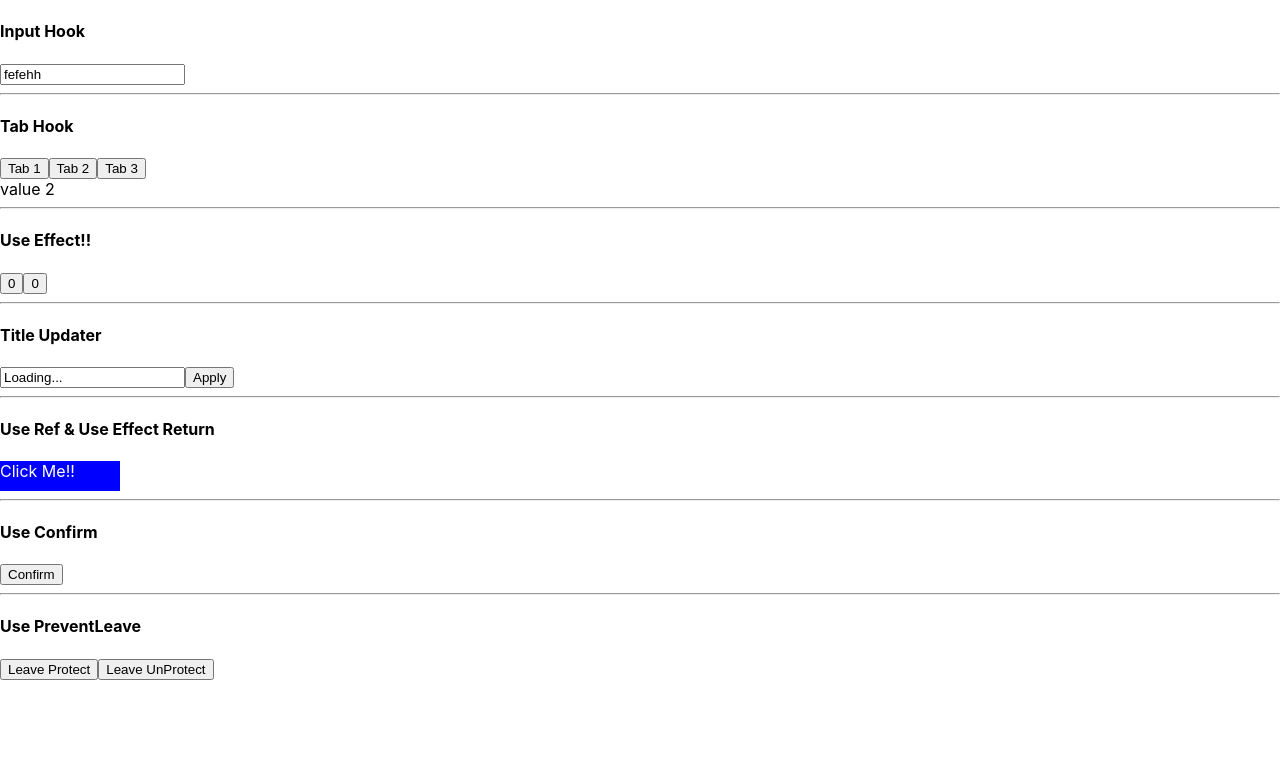
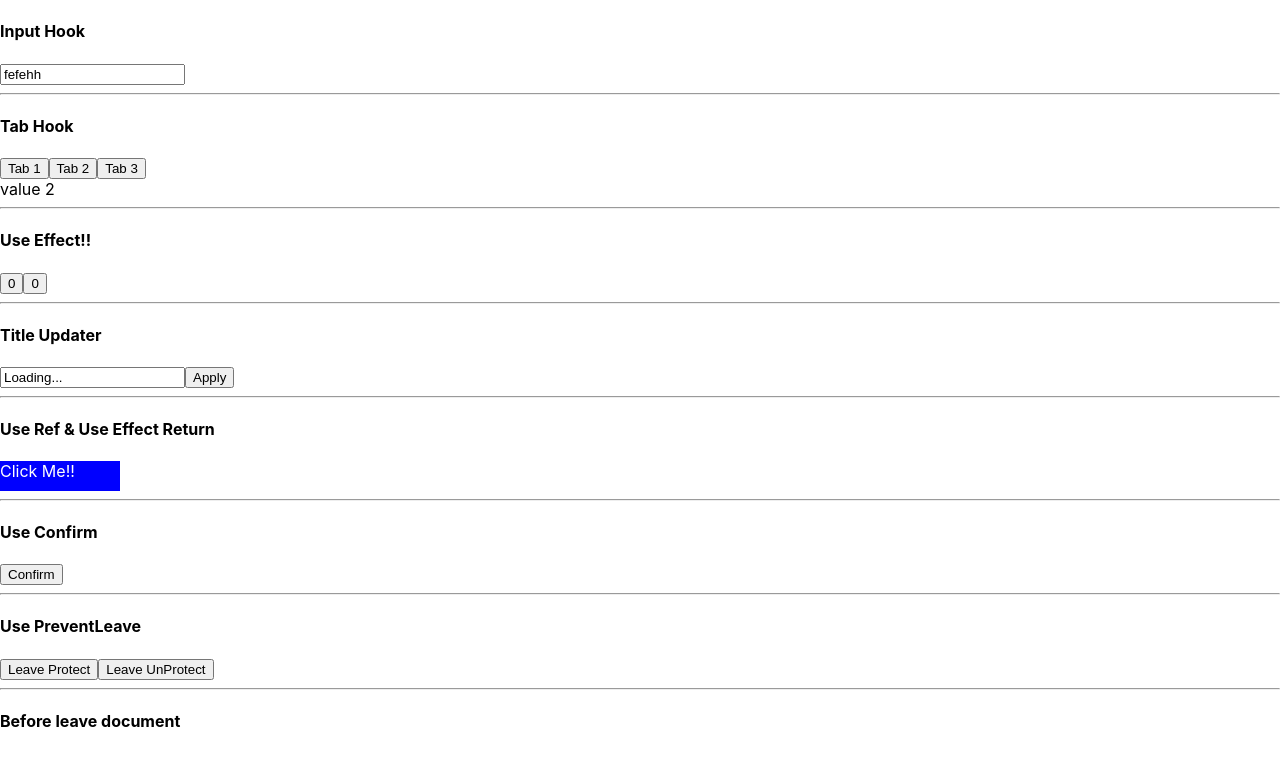
Before and after one commit to eagleduk/CustomHooks, a React (Create React App) app: page / in a window 1280 px wide. Shown: the top 766 px of the page. Built offline with nearby package versions, Linux system fonts and the light colour scheme.

Commit message:
#7.0 Use Before Leave 마우스의 위치에 따라 여러가지 함수를 호출 할 수 있다... useEffect 로 이벤트를 추가하고, 삭제 한다.

```diff
--- a/src/App.js
+++ b/src/App.js
@@ -5,6 +5,7 @@ import ElementReference from "./components/ElementReference";
 import TitleUpdater from "./components/TitleUpdater";
 import CustomConfirm from "./components/CustomConfirm";
 import CustomPreventLeave from "./components/CustomPreventLeave";
+import BeforeLeave from "./components/BeforeLeave";
 
 function App() {
   return (
@@ -22,6 +23,8 @@ function App() {
       <CustomConfirm />
       <hr />
       <CustomPreventLeave />
+      <hr />
+      <BeforeLeave />
     </div>
   );
 }
--- /dev/null
+++ b/src/components/BeforeLeave.js
@@ -0,0 +1,16 @@
+import useBeforeLeave from "../customHooks/useBeforeLeave";
+
+const leaveEvent = () => {
+  //alert("Plz do not leave!!");
+};
+
+const BeforeLeave = () => {
+  useBeforeLeave(leaveEvent);
+  return (
+    <div>
+      <h4>Before leave document</h4>
+    </div>
+  );
+};
+
+export default BeforeLeave;
--- /dev/null
+++ b/src/customHooks/useBeforeLeave.js
@@ -0,0 +1,21 @@
+import { useEffect } from "react";
+
+const useBeforeLeave = (callback) => {
+  const leaveHandler = (event) => {
+    const { clientY } = event;
+    if (clientY <= 0) {
+      if (callback && typeof callback === "function") {
+        callback();
+      } else {
+        console.log("Good Bye Frens..");
+      }
+    }
+  };
+
+  useEffect(() => {
+    document.addEventListener("mouseleave", leaveHandler);
+    return () => document.removeEventListener("mouseleave", leaveHandler);
+  }, []);
+};
+
+export default useBeforeLeave;
```
Also changed, not shown: 1 other file (tests, documents, lock files or other folders).
